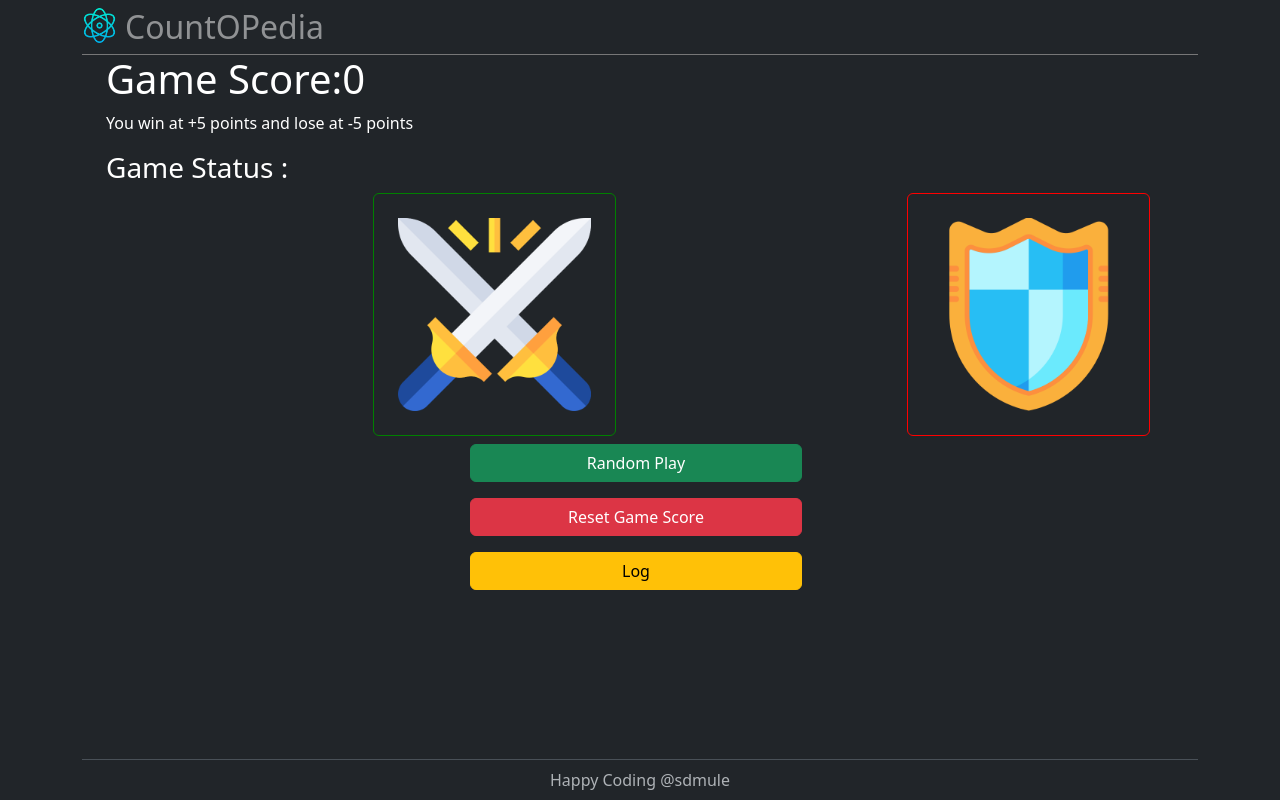
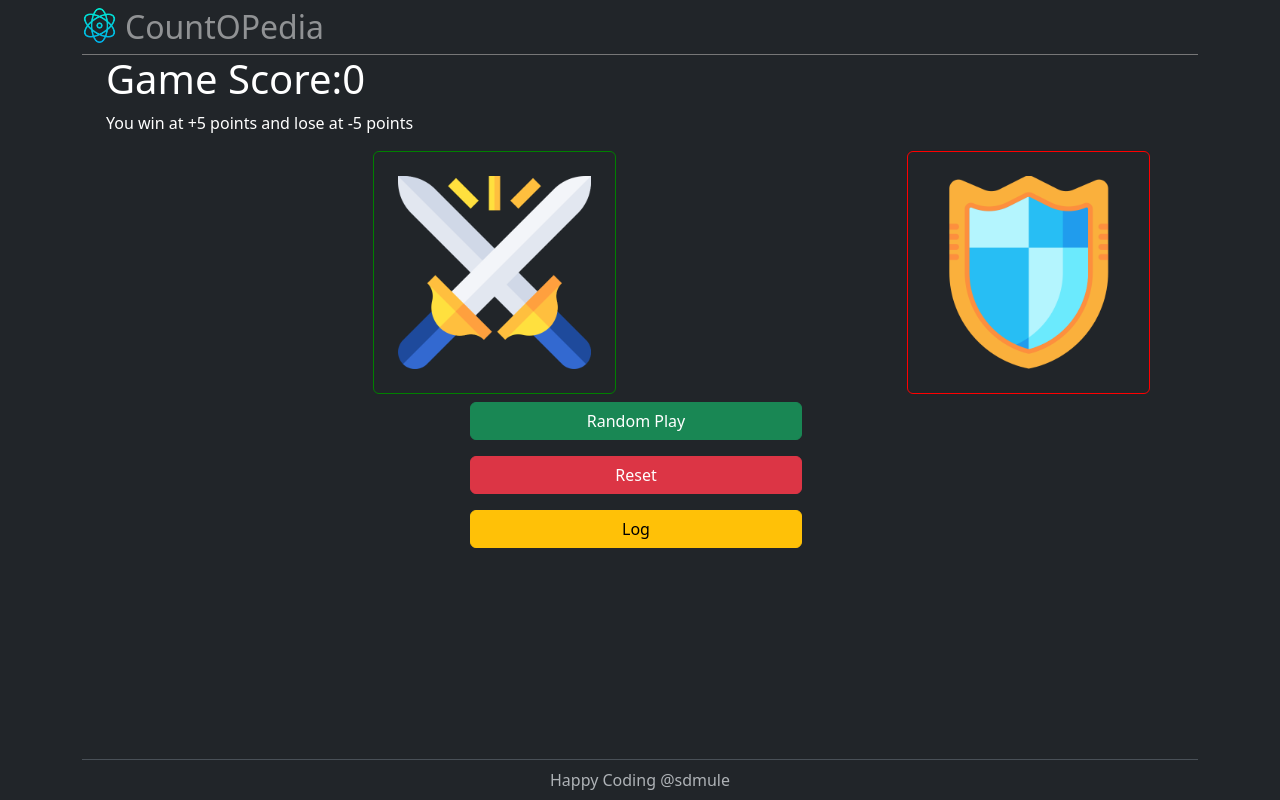
Before and after one commit to sdmule/CountOPedia, a React (Vite) app in the folder countopedia/: page / in a window 1280 px wide. Built offline with nearby package versions, Linux system fonts and the light colour scheme.

Commit message:
Complex State

```diff
--- a/countopedia/src/Counter.jsx
+++ b/countopedia/src/Counter.jsx
@@ -1,32 +1,25 @@
-import { useEffect, useState } from "react";
+import { useState } from "react";
 import attackImage from "./images/attack.png";
 import defenceImage from "./images/defend.png";
 
 function Counter() {
-  let [count, setCount] = useState(0);
-  let [gameStatus, setGameStatus] = useState("");
+  const [gameState, setGameState] = useState({
+    count: 0,
+    gameStatus: "",
+  });
 
   function handleIncrement() {
-    const newValue = count + 1;
-    setCount(newValue);
+    const newCount = gameState.count + 1;
+    const status =
+      newCount >= 5 ? "You Won!" : newCount <= -5 ? "You Lost" : "";
+    setGameState({ count: newCount, gameStatus: status });
   }
   function handleDecrement() {
-    // setCount(function (prev) {   // OR  //setCount((prev) => prev - 1);
-    //   return prev - 1;
-    // });
-    const newValue = count - 1;
-    setCount(newValue);
+    const newCount = gameState.count - 1;
+    const status =
+      newCount >= 5 ? "You Won!" : newCount <= -5 ? "You Lost" : "";
+    setGameState({ count: newCount, gameStatus: status });
   }
-
-  useEffect(() => {
-    if (count <= -5) {
-      setGameStatus("You Lost!");
-    } else if (count >= 5) {
-      setGameStatus("You Won!");
-    } else {
-      setGameStatus("");
-    }
-  }, [count]);
 
   function handleRandomPlay() {
     const playMode = Math.round(Math.random());
@@ -38,20 +31,27 @@ function Counter() {
   }
 
   function handleReset() {
-    setCount(0);
+    setGameState({ gameStatus: "", count: 0 });
+    // setGameState((prev) => ({
+    //   ...prev,
+    //   gameStatus: "",
+    // }));
   }
 
   function handleLog() {
-    console.log(count);
+    console.log(gameState.count);
   }
 
   return (
     <div className="container">
       <div className="row text-white container">
-        <h1>Game Score:{count}</h1>
+        <h1>Game Score:{gameState.count}</h1>
         <p>You win at +5 points and lose at -5 points</p>
-        {/* <p>Last Play: </p> */}
-        <h3>Game Status : {gameStatus}</h3>
+
+        {gameState.gameStatus.length > 0 && (
+          <h3>Game Status : {gameState.gameStatus}</h3>
+        )}
+        {/* {gameStatus.length > 0 ? <h3>Game Status : {gameStatus}</h3> : null} */}
 
         <div className="col-6 col-md-3 offset-md-3">
           <img
@@ -86,7 +86,7 @@ function Counter() {
           </button>
           <br />
           <button className="btn btn-danger m-2 w-100" onClick={handleReset}>
-            Reset Game Score
+            Reset
           </button>
           <br />
           <button className="btn btn-warning m-2 w-100" onClick={handleLog}>
```
